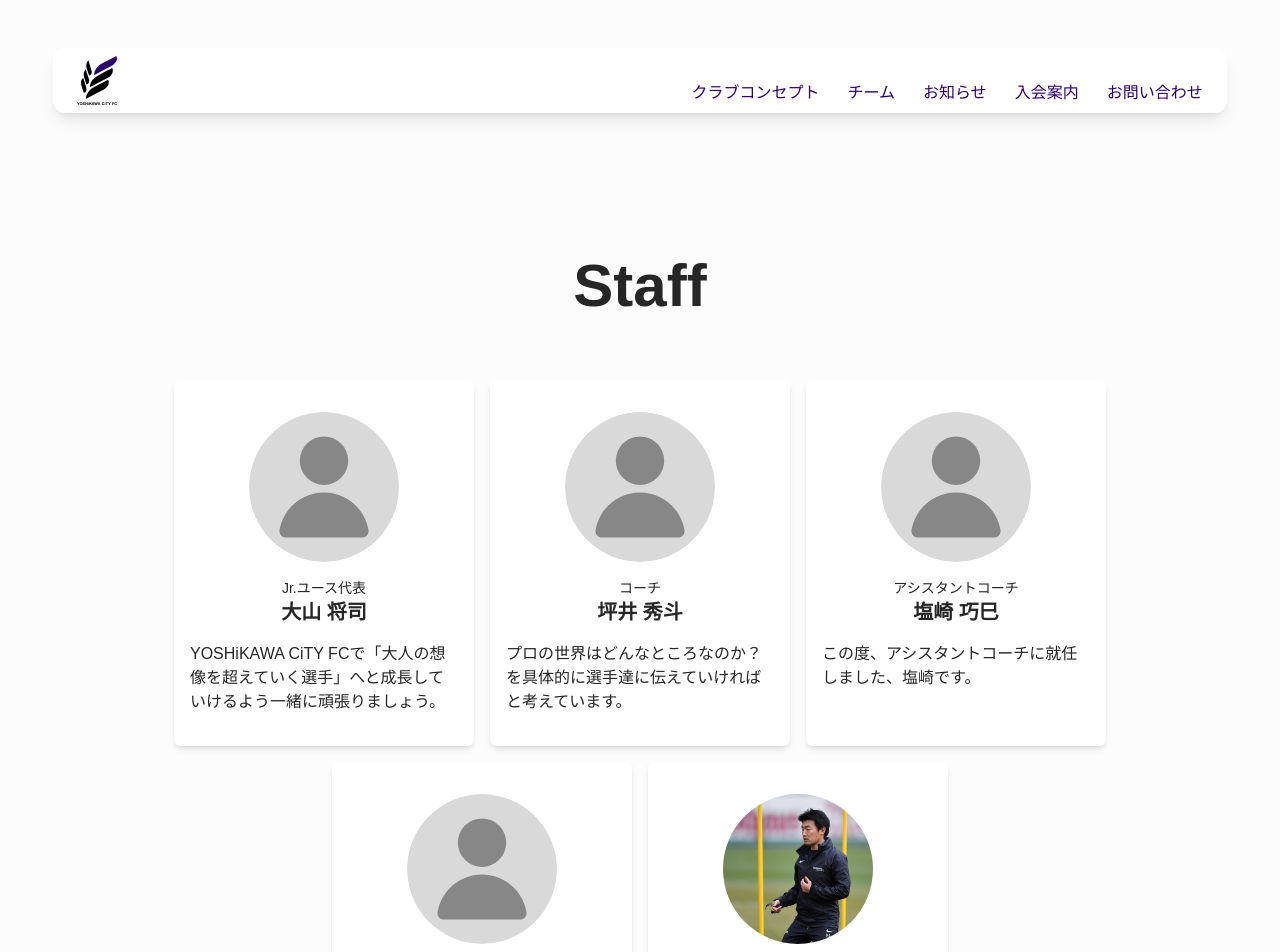
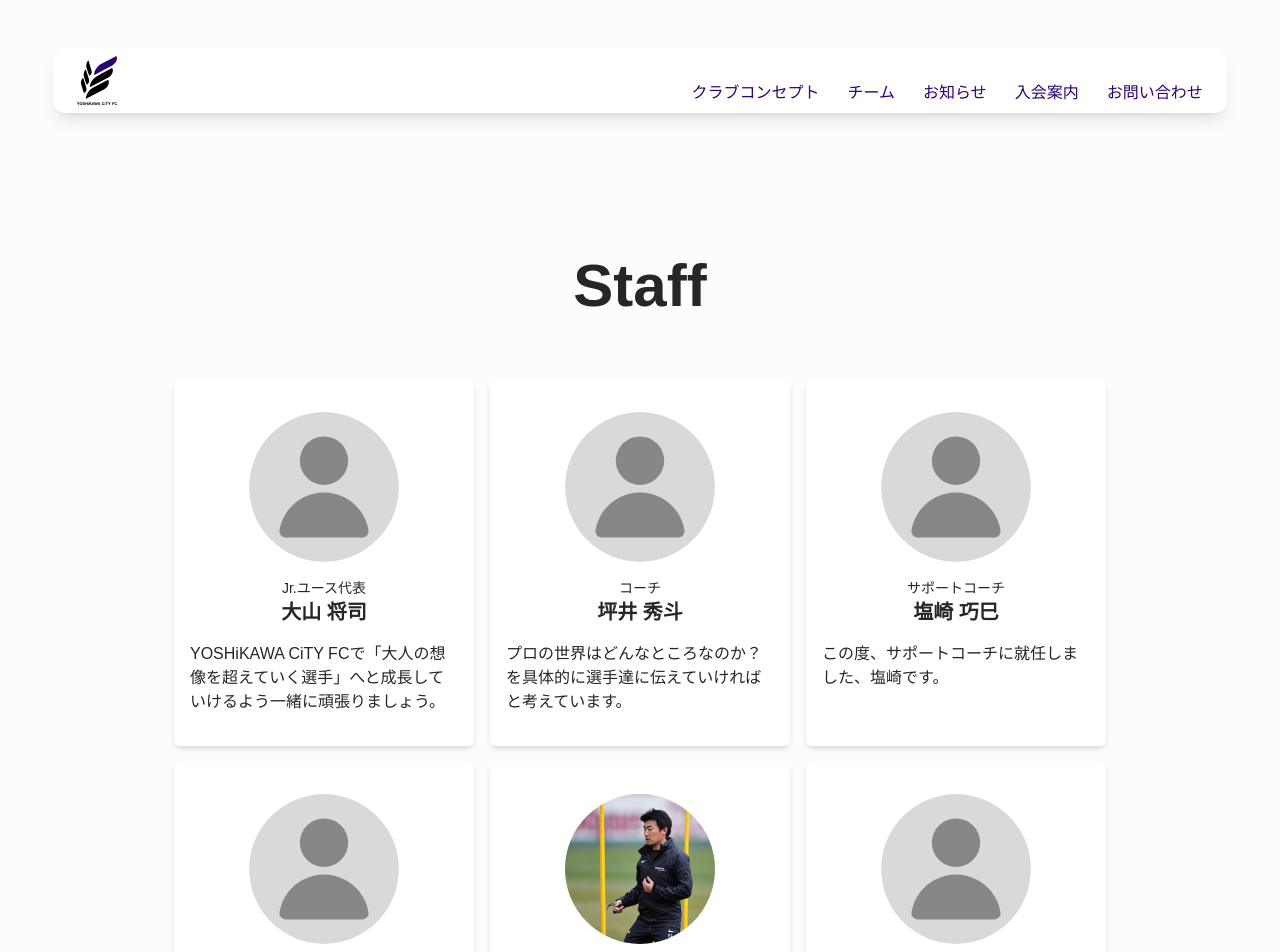
Before and after one commit to yoshikawacityfc/yoshikawacityfc, a Next.js app in the folder apps/frontend/: page /team in a window 1280 px wide. Shown: the top 952 px of the page. Built offline with nearby package versions, Linux system fonts and the light colour scheme; a small style sheet from the web is missing.

Commit message:
:+1: フィードバック後修正

```diff
--- a/apps/frontend/src/features/staffs/components/StaffCard.tsx
+++ b/apps/frontend/src/features/staffs/components/StaffCard.tsx
@@ -1,4 +1,5 @@
 import clsx from "clsx";
+import { STAFF_EMPTY_IMG_PATH } from "../constants";
 import { StaffProfile } from "../types";
 
 interface StaffCardProps {
@@ -23,7 +24,7 @@ export const StaffCard = ({
     >
       <img
         className="object-cover w-[150px] h-[150px] rounded-[50%]"
-        src={staffProfile.profileImage}
+        src={staffProfile.profileImage || STAFF_EMPTY_IMG_PATH}
         alt={staffProfile.name}
       />
 
--- a/apps/frontend/src/features/staffs/components/StaffProfileModal.tsx
+++ b/apps/frontend/src/features/staffs/components/StaffProfileModal.tsx
@@ -1,4 +1,6 @@
 import { Button, Modal } from "@/components/Elements";
+import { useMemo } from "react";
+import { STAFF_EMPTY_IMG_PATH } from "../constants";
 import { StaffProfile } from "../types";
 
 interface StaffProfileProps {
@@ -12,11 +14,21 @@ export const StaffProfileModal = ({
   staffProfile,
   onClose,
 }: StaffProfileProps): JSX.Element => {
+  const isCareerProfile = useMemo(() => {
+    return ![
+      staffProfile.career,
+      staffProfile.license,
+      staffProfile.coachingAchievement,
+      staffProfile.playerHistory,
+      staffProfile.playerAchievement,
+    ].every((item) => !item);
+  }, [staffProfile]);
+
   return (
     <Modal visible={visible} onClose={onClose}>
       <div className="w-[90vw] max-w-[700px] h-[90vh] overflow-scroll p-6">
         <img
-          src={staffProfile.profileImage}
+          src={staffProfile.profileImage || STAFF_EMPTY_IMG_PATH}
           alt={staffProfile.name}
           className="object-cover w-[200px] h-[200px] rounded-[50%] m-auto mb-4"
         />
@@ -30,8 +42,11 @@ export const StaffProfileModal = ({
           {staffProfile.oneWord}
         </p>
 
+        {staffProfile.description && (
           <p className="mb-8 whitespace-pre-line">{staffProfile.description}</p>
+        )}
 
+        {isCareerProfile && (
           <div className="bg-gray-200 px-6 py-8 rounded-lg">
             {/* TODO: リストコンポーネント化 */}
             {staffProfile.career && (
@@ -104,6 +119,7 @@ export const StaffProfileModal = ({
               </div>
             )}
           </div>
+        )}
 
         <div className="w-3/4 m-auto mt-8 px-4">
           {/* NOTE: モーダルを開くタイミングで強制的にボタンまでスクロールしてしまうためtabIndexに負の値を渡す */}
--- /dev/null
+++ b/apps/frontend/src/features/staffs/constants/index.ts
@@ -0,0 +1 @@
+export const STAFF_EMPTY_IMG_PATH = "/user-icon.svg";
--- a/apps/frontend/src/features/staffs/data/staffs.ts
+++ b/apps/frontend/src/features/staffs/data/staffs.ts
@@ -3,7 +3,7 @@ import { StaffProfile } from "../types";
 export const staffProfiles: StaffProfile[] = [
   {
     id: 1,
-    profileImage: "/user-icon.svg",
+    profileImage: "",
     position: "Jr.ユース代表",
     name: "大山 将司",
     oneWord:
@@ -48,7 +48,7 @@ export const staffProfiles: StaffProfile[] = [
   },
   {
     id: 2,
-    profileImage: "/user-icon.svg",
+    profileImage: "",
     position: "コーチ",
     name: "坪井 秀斗",
     oneWord:
@@ -86,10 +86,10 @@ export const staffProfiles: StaffProfile[] = [
   },
   {
     id: 3,
-    profileImage: "/user-icon.svg",
-    position: "アシスタントコーチ",
+    profileImage: "",
+    position: "サポートコーチ",
     name: "塩崎 巧巳",
-    oneWord: "この度、アシスタントコーチに就任しました、塩崎です。",
+    oneWord: "この度、サポートコーチに就任しました、塩崎です。",
     description: `現在、中学、高校、大学、社会人カテゴリーのサッカー・フットサルの指導に関わり、フットサル選手としても活動しています。
 
       幼い頃、吉川でサッカーを始めましたが、このような形で地元のチームに関わる事ができ嬉しく思います。
@@ -122,7 +122,7 @@ export const staffProfiles: StaffProfile[] = [
   },
   {
     id: 4,
-    profileImage: "/user-icon.svg",
+    profileImage: "",
     position: "Jr.ユース・アドバイザー",
     name: "久野 孝太",
     oneWord:
@@ -167,4 +167,11 @@ export const staffProfiles: StaffProfile[] = [
       "2018〜 SC フライブルク女子トップチーム",
     ],
   },
+  {
+    id: 6,
+    profileImage: "",
+    position: "サポートコーチ",
+    name: "北村 謙太",
+    oneWord: "吉川から高みを目指せるチームを共に創っていきましょう！",
+  },
 ];
```
Also changed, not shown: apps/frontend/src/features/staffs/types/index.ts (+24 -1 lines), apps/frontend/src/features/staffs/types/staffs.ts (deleted, +0 -24 lines). Lines whose indentation alone changed are shown as unchanged.
